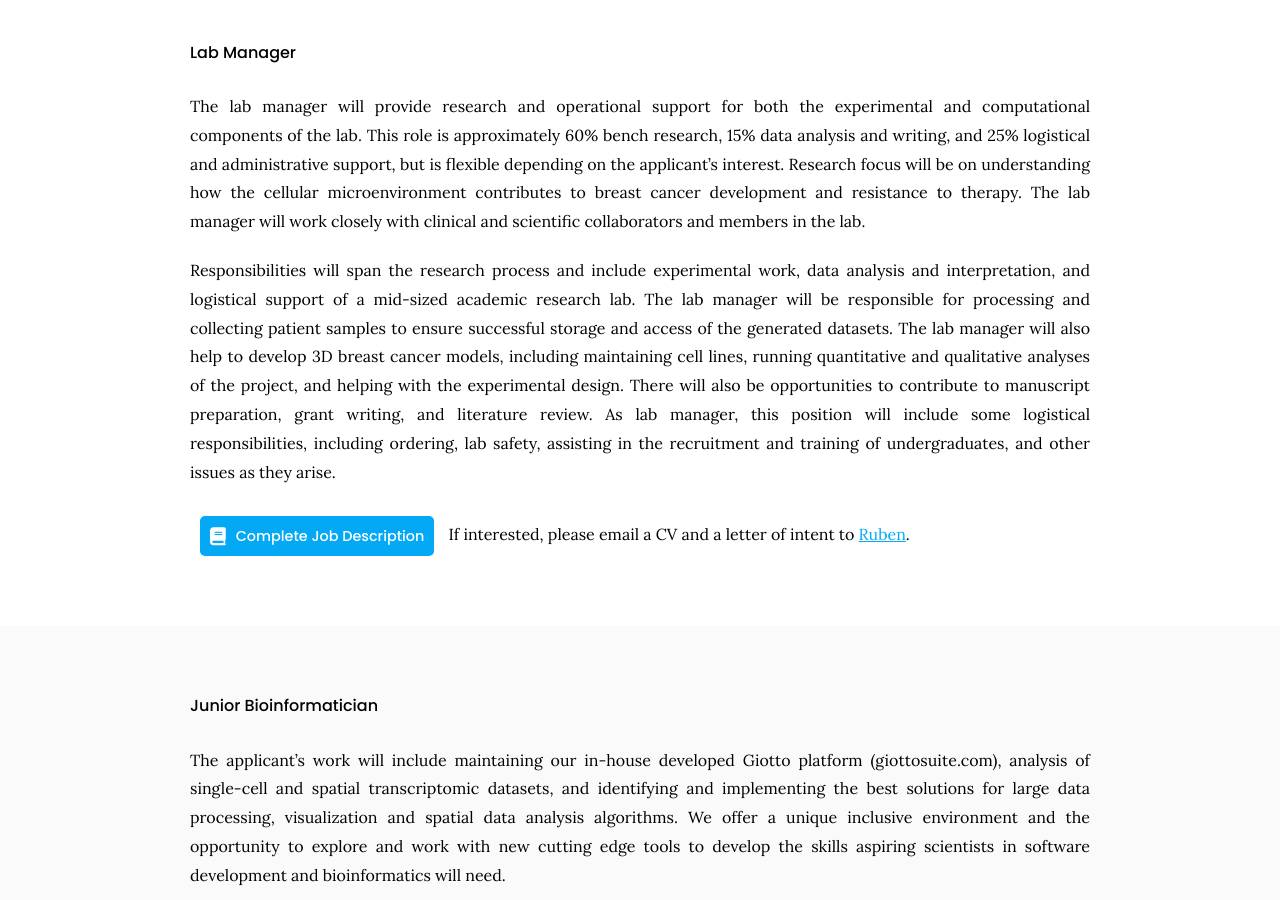
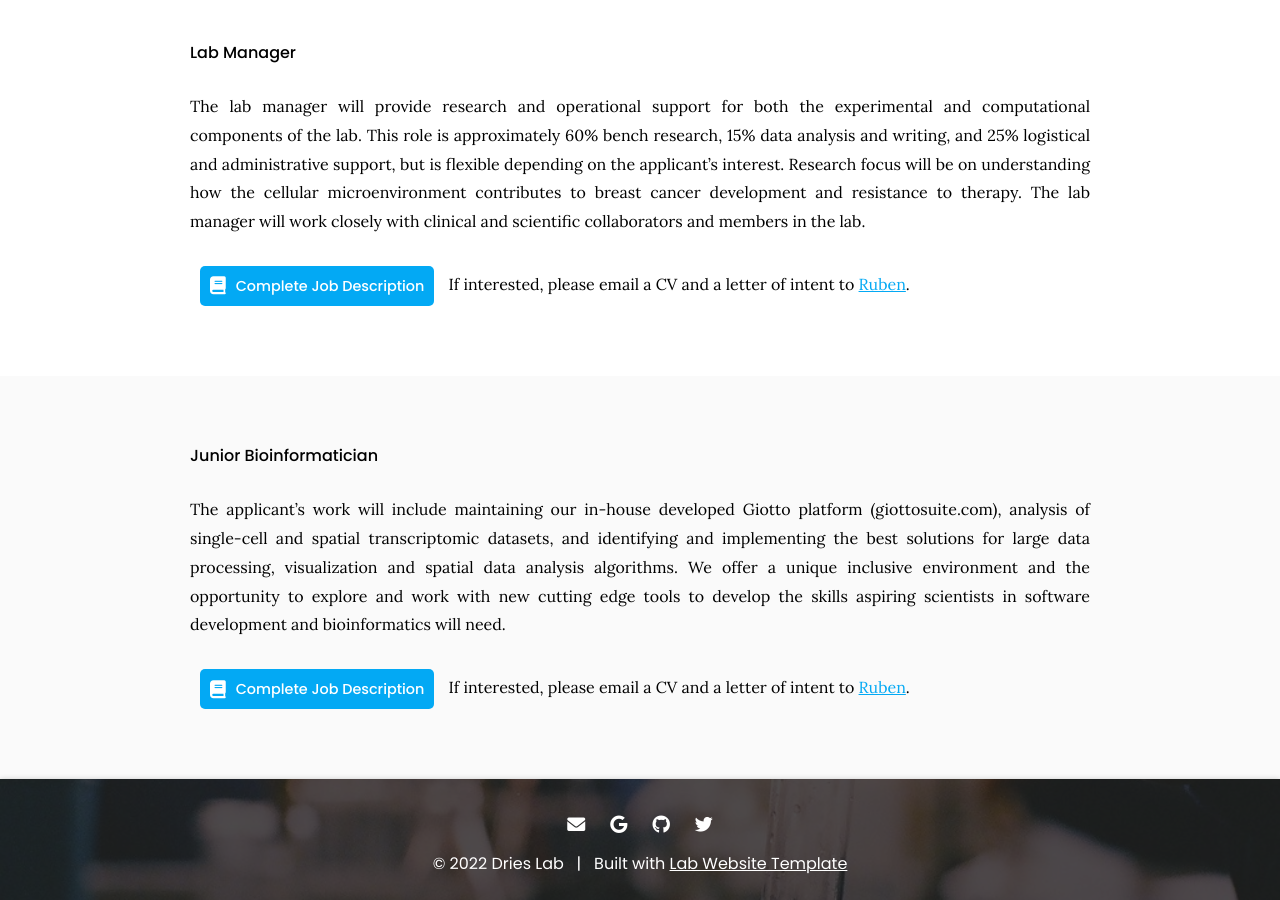
Before and after one commit to quynhsun/testinggit, a Jekyll site: the page built from Join Us/index.md, in a window 1280 px wide and 900 px high, scrolled down 1172 px. Built offline with Jekyll 4.4.1, drawn with Linux system fonts in a browser that asks for light colours.

Commit message:
Update index.md

```diff
--- a/Join Us/index.md
+++ b/Join Us/index.md
@@ -34,8 +34,6 @@ If interested, please email a CV and a letter of intent to [Ruben](rdries@bu.edu
 
 The lab manager will provide research and operational support for both the experimental and computational components of the lab. This role is approximately 60% bench research, 15% data analysis and writing, and 25% logistical and administrative support, but is flexible depending on the applicant’s interest. Research focus will be on understanding how the cellular microenvironment contributes to breast cancer development and resistance to therapy. The lab manager will work closely with clinical and scientific collaborators and members in the lab.
 
-Responsibilities will span the research process and include experimental work, data analysis and interpretation, and logistical support of a mid-sized academic research lab. The lab manager will be responsible for processing and collecting patient samples to ensure successful storage and access of the generated datasets. The lab manager will also help to develop 3D breast cancer models, including maintaining cell lines, running quantitative and qualitative analyses of the project, and helping with the experimental design. There will also be opportunities to contribute to manuscript preparation, grant writing, and literature review. As lab manager, this position will include some logistical responsibilities, including ordering, lab safety, assisting in the recruitment and training of undergraduates, and other issues as they arise.
-
 {%
   include link.html
   type="docs"
```
